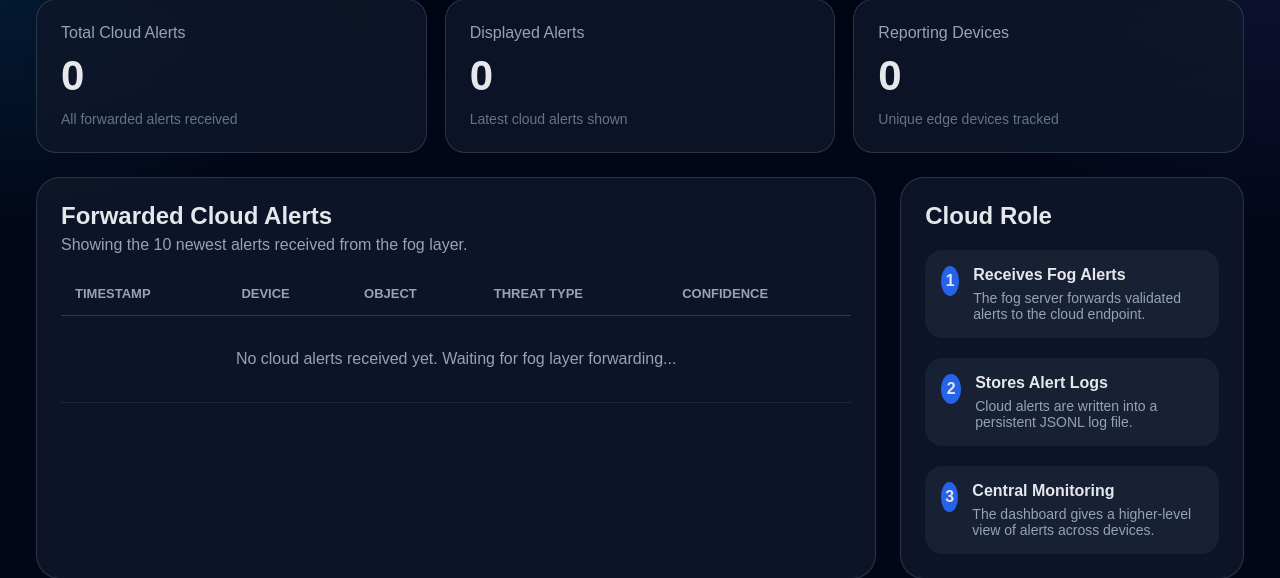
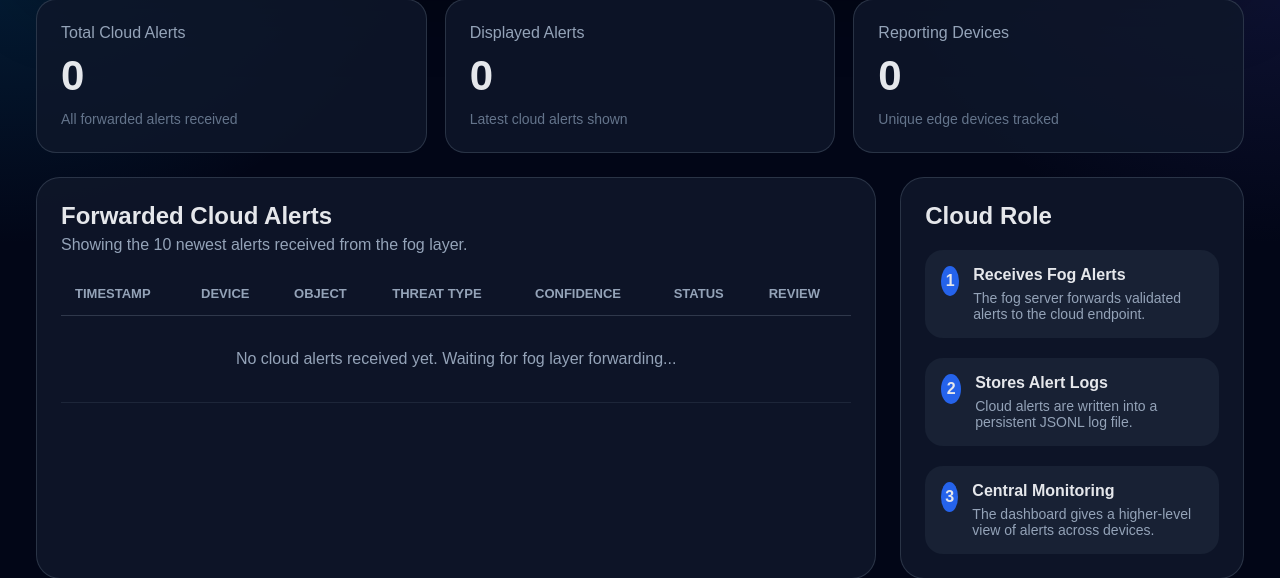
Before and after one commit to MosesfromSinai/ThreatSense, a Flask app: page / in a window 1280 px wide. Shown: the part 222-800 px from the top of the page. Run offline with Flask 3, Linux system fonts and the light colour scheme.

Commit message:
add cloud dashboard verification

```diff
--- a/cloud/templates/dashboard.html
+++ b/cloud/templates/dashboard.html
@@ -85,6 +85,8 @@
                             <th>Object</th>
                             <th>Threat Type</th>
                             <th>Confidence</th>
+                            <th>Status</th>
+                            <th>Review</th>
                         </tr>
                     </thead>
 
@@ -124,6 +126,15 @@
                                     </div>
                                 </td>
 
+                                <td>{{ (alert.verification_status or "pending").replace("_", " ").title() }}</td>
+
+                                <td>
+                                    <form method="post" action="/verify/{{ alert.alert_id }}">
+                                        <button type="submit" name="verification_status" value="credible">Credible</button>
+                                        <button type="submit" name="verification_status" value="not_credible">Not Credible</button>
+                                    </form>
+                                </td>
+
                             </tr>
 
                             {% endfor %}
@@ -132,7 +143,7 @@
 
                             <!-- Empty state -->
                             <tr>
-                                <td colspan="5" class="empty-state">
+                                <td colspan="7" class="empty-state">
                                     No cloud alerts received yet. Waiting for fog layer forwarding...
                                 </td>
                             </tr>
```
